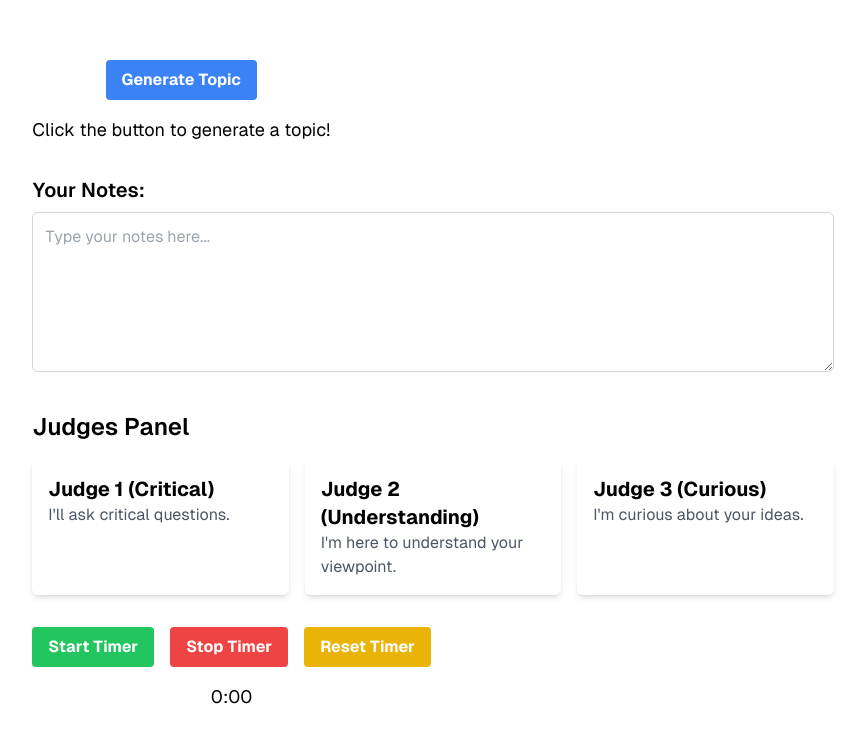
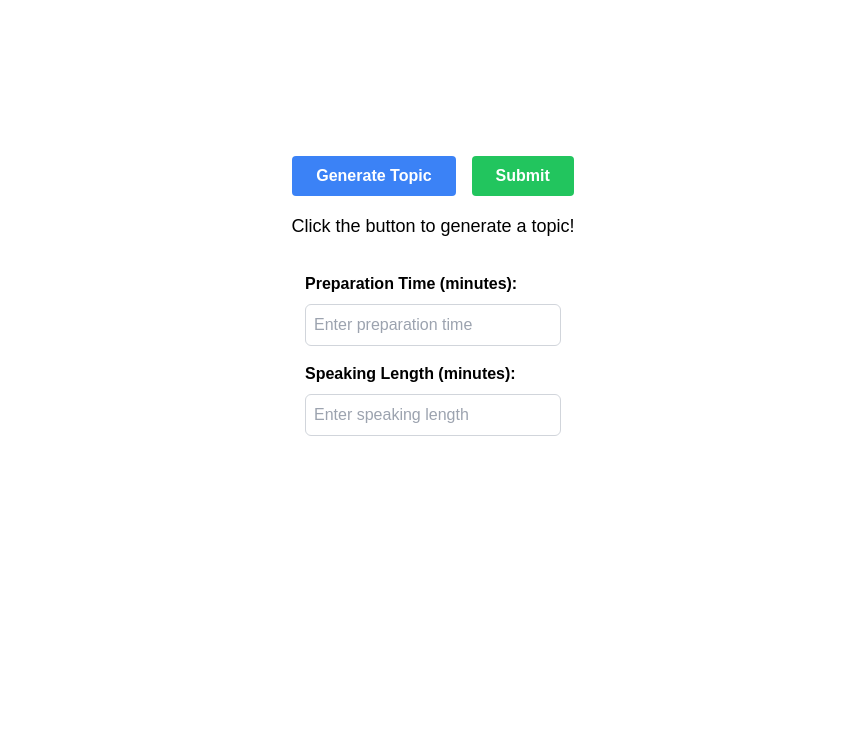
Before and after one commit to Nazarshia2889/Impromptu, a Next.js app: page / in a window 1280 px wide. Shown: the part 104-846 px from the top of the page, without its empty margins (207-1072 px from the left). After the commit the page ends 800 px from the top, so only its background shows below. Built offline with nearby package versions, Linux system fonts and the light colour scheme.

Commit message:
home page and empty submit page

```diff
--- a/app/page.js
+++ b/app/page.js
@@ -1,21 +1,18 @@
-'use client'
+'use client';
 
-import Image from "next/image";
-import { useState, useEffect } from "react";
+import { useState } from 'react';
 
-export default function Home() {
-  // State management for topic, notes, and timer
-  const [topic, setTopic] = useState("Click the button to generate a topic!");
-  const [notes, setNotes] = useState("");
-  const [time, setTime] = useState(0);
-  const [isTimerRunning, setIsTimerRunning] = useState(false);
+const Home = () => {
+	const [topic, setTopic] = useState('Click the button to generate a topic!');
+	const [prepTime, setPrepTime] = useState('');
+	const [speakingLength, setSpeakingLength] = useState('');
 
 	// Array of topics to randomly select from
 	const topics = [
-    "Should social media platforms be regulated?",
-    "The impact of artificial intelligence on job markets",
-    "Does technology improve human connection?",
-    "Is climate change the most urgent issue of our time?"
+		'Should social media platforms be regulated?',
+		'The impact of artificial intelligence on job markets',
+		'Does technology improve human connection?',
+		'Is climate change the most urgent issue of our time?',
 	];
 
 	// Generate a random topic
@@ -24,106 +21,51 @@ export default function Home() {
 		setTopic(randomTopic);
 	};
 
-  // Timer logic
-  useEffect(() => {
-    let timer;
-    if (isTimerRunning) {
-      timer = setInterval(() => setTime((prevTime) => prevTime + 1), 1000);
-    } else if (!isTimerRunning && time !== 0) {
-      clearInterval(timer);
-    }
-    return () => clearInterval(timer);
-  }, [isTimerRunning]);
-
-  const startTimer = () => {
-    setIsTimerRunning(true);
-  };
-
-  const stopTimer = () => {
-    setIsTimerRunning(false);
-  };
-
-  const resetTimer = () => {
-    setTime(0);
-    setIsTimerRunning(false);
-  };
-
-  // Format time in mm:ss
-  const formatTime = (seconds) => {
-    const minutes = Math.floor(seconds / 60);
-    const remainingSeconds = seconds % 60;
-    return `${minutes}:${remainingSeconds < 10 ? "0" : ""}${remainingSeconds}`;
-  };
-
 	return (
-    <div className="grid grid-rows-[20px_1fr_20px] items-center justify-items-center min-h-screen p-8 pb-20 gap-16 sm:p-20 font-[family-name:var(--font-geist-sans)]">
-      <main className="flex flex-col gap-8 row-start-2 items-center sm:items-start">
-
-
-        {/* Topic Section */}
-        <div className="text-center">
+		<div className='flex flex-col items-center justify-center min-h-screen p-8'>
+			<div className='flex items-center gap-4'>
 				<button
 					onClick={generateTopic}
-            className="bg-blue-500 hover:bg-blue-700 text-white font-bold py-2 px-4 rounded"
+					className='bg-blue-500 hover:bg-blue-700 text-white font-bold py-2 px-6 rounded'
 				>
 					Generate Topic
 				</button>
-          <p className="mt-4 text-lg">{topic}</p>
+				<button
+					className='bg-green-500 hover:bg-green-700 text-white font-bold py-2 px-6 rounded'
+					onClick={() => {
+						window.location.href = '/submit';
+					}}
+				>
+					Submit
+				</button>
 			</div>
+			<p className='text-lg mt-4'>{topic}</p>
 
-        {/* Notes Section */}
-        <div className="w-full">
-          <label className="block text-xl font-semibold mb-2">Your Notes:</label>
-          <textarea
-            className="w-full h-40 p-3 border border-gray-300 rounded-md"
-            value={notes}
-            onChange={(e) => setNotes(e.target.value)}
-            placeholder="Type your notes here..."
-          ></textarea>
+			{/* Input fields for preparation time and speaking length */}
+			<div className='flex flex-col items-center mt-8 gap-4'>
+				<div className='flex flex-col items-start'>
+					<label className='text-md font-semibold mb-2'>Preparation Time (minutes):</label>
+					<input
+						type='number'
+						value={prepTime}
+						onChange={(e) => setPrepTime(e.target.value)}
+						className='p-2 border border-gray-300 rounded-md w-64'
+						placeholder='Enter preparation time'
+					/>
 				</div>
-
-        {/* Judges Panel */}
-        <div className="w-full">
-          <h2 className="text-2xl font-semibold mb-4">Judges Panel</h2>
-          <div className="flex justify-between">
-            <div className="bg-white shadow-md p-4 rounded-md w-1/3">
-              <h3 className="text-xl font-bold">Judge 1 (Critical)</h3>
-              <p className="text-gray-600">I'll ask critical questions.</p>
-            </div>
-            <div className="bg-white shadow-md p-4 rounded-md w-1/3 mx-4">
-              <h3 className="text-xl font-bold">Judge 2 (Understanding)</h3>
-              <p className="text-gray-600">I'm here to understand your viewpoint.</p>
-            </div>
-            <div className="bg-white shadow-md p-4 rounded-md w-1/3">
-              <h3 className="text-xl font-bold">Judge 3 (Curious)</h3>
-              <p className="text-gray-600">I'm curious about your ideas.</p>
+				<div className='flex flex-col items-start'>
+					<label className='text-md font-semibold mb-2'>Speaking Length (minutes):</label>
+					<input
+						type='number'
+						value={speakingLength}
+						onChange={(e) => setSpeakingLength(e.target.value)}
+						className='p-2 border border-gray-300 rounded-md w-64'
+						placeholder='Enter speaking length'
+					/>
 				</div>
 			</div>
 		</div>
+	);
+};
 
-        {/* Timer Section */}
-        <div className="text-center">
-          <button
-            onClick={startTimer}
-            className="bg-green-500 hover:bg-green-700 text-white font-bold py-2 px-4 rounded mr-4"
-          >
-            Start Timer
-          </button>
-          <button
-            onClick={stopTimer}
-            className="bg-red-500 hover:bg-red-700 text-white font-bold py-2 px-4 rounded mr-4"
-          >
-            Stop Timer
-          </button>
-          <button
-            onClick={resetTimer}
-            className="bg-yellow-500 hover:bg-yellow-700 text-white font-bold py-2 px-4 rounded"
-          >
-            Reset Timer
-          </button>
-          <p className="mt-4 text-lg">{formatTime(time)}</p>
-        </div>
-      </main>
-    </div>
-  );
-}
+export default Home;
--- /dev/null
+++ b/app/submit/page.js
@@ -0,0 +1,9 @@
+const Submit = ({ topic, prepTime, speakingLength }) => {
+	return (
+		<div>
+			<h1>Submit Page</h1>
+		</div>
+	);
+};
+
+export default Submit;
```
Lines whose indentation alone changed are shown as unchanged.
